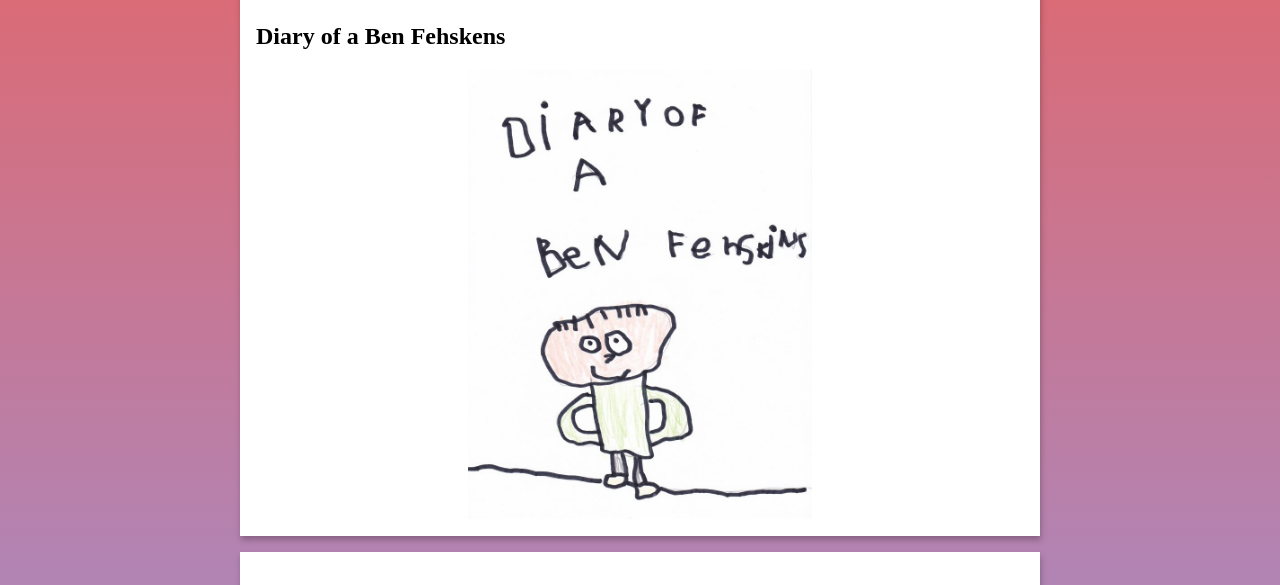
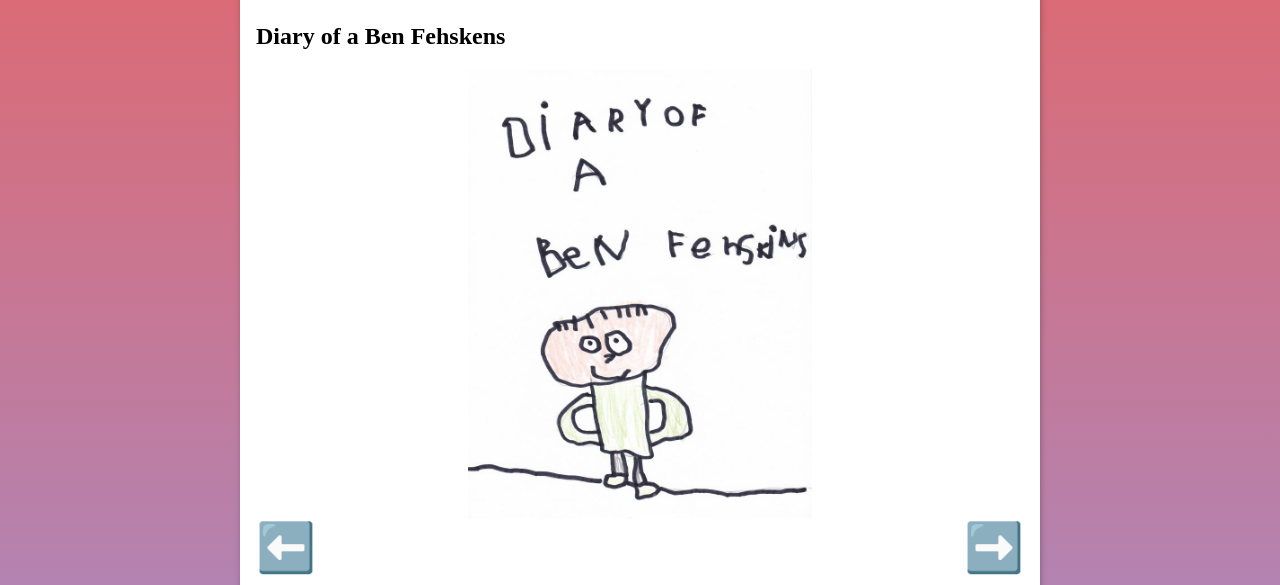
Before and after one commit to gonzofish/ben.fehskens.com, a plain HTML site: page index.html in a window 1280 px wide. Shown: the part 170-755 px from the top of the page. Drawn offline with Linux system fonts and the light colour scheme.

Commit message:
Change how controls display

```diff
--- a/index.html
+++ b/index.html
@@ -50,22 +50,21 @@
         display: block;
       }
 
-      .fesh-gallery button.control {
+      .fesh-gallery .controls {
+        display: flex;
+        justify-content: space-between;
+        width: 100%;
+      }
+      .fesh-gallery .controls button {
         background-color: transparent;
         border: 0;
-        font-size: 5em;
+        font-size: 3em;
         padding: 0;
-        position: absolute;
-        top: calc(50% - 1em);
-        visibility: hidden;
       }
-      .fesh-gallery:hover button.control {
-        visibility: visible;
-      }
-      .fesh-gallery button.control.prev {
+      .fesh-gallery .controls button.prev {
         left: 0;
       }
-      .fesh-gallery button.control.next {
+      .fesh-gallery .controls button.next {
         right: 0;
       }
     </style>
--- a/scripts/fesh.js
+++ b/scripts/fesh.js
@@ -13,11 +13,13 @@
     const target = document.querySelector(selector);
     const [firstFile, ...otherFiles] = files;
     const firstImage = createImage(firstFile);
-    const imageContainer = document.createElement('span');
+    const imageContainer = document.createElement('div');
+    const controlsContainer = document.createElement('div');
     const nextControl = document.createElement('button');
     const prevControl = document.createElement('button');
 
     target.classList.add('fesh-gallery');
+    controlsContainer.classList.add('controls');
 
     firstImage.classList.add('active');
     imageContainer.appendChild(firstImage);
@@ -25,8 +27,20 @@
     for (const file of otherFiles) {
       imageContainer.appendChild(createImage(file));
     }
+    target.appendChild(imageContainer);
 
-    nextControl.classList.add('control', 'next');
+    prevControl.classList.add('prev');
+    prevControl.appendChild(document.createTextNode('⬅️'));
+    prevControl.addEventListener('click', () => {
+      const currentActive = getActiveImage(target);
+      const nextActive = imageContainer.firstChild === currentActive ? imageContainer.lastChild : currentActive.prevSibling;
+
+      currentActive.classList.remove('active');
+      nextActive.classList.add('active');
+    });
+    controlsContainer.appendChild(prevControl);
+
+    nextControl.classList.add('next');
     nextControl.appendChild(document.createTextNode('➡️'));
     nextControl.addEventListener('click', () => {
       const currentActive = getActiveImage(target);
@@ -35,20 +49,9 @@
       currentActive.classList.remove('active');
       nextActive.classList.add('active');
     });
-    target.appendChild(nextControl);
+    controlsContainer.appendChild(nextControl);
 
-    target.appendChild(imageContainer);
-
-    prevControl.classList.add('control', 'prev');
-    prevControl.appendChild(document.createTextNode('⬅️'));
-    prevControl.addEventListener('click', () => {
-      const currentActive = getActiveImage(target);
-      const nextActive = imageContainer.firstChild === currentActive ? imageContainer.lastChild : currentActive.prevSibling;
-
-      currentActive.classList.remove('active');
-      nextActive.classList.add('active');
-    });
-    target.appendChild(prevControl);
+    target.appendChild(controlsContainer);
   };
 
   window.fesh = {
```
